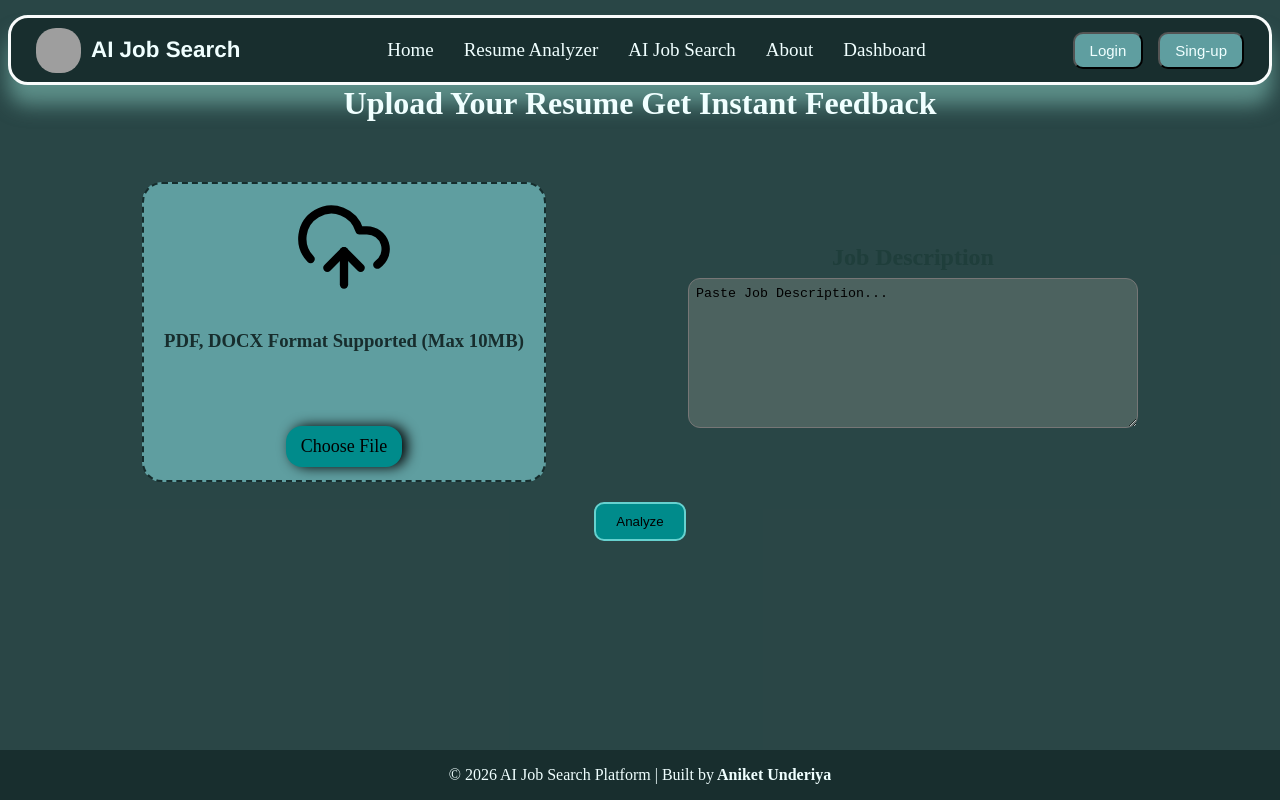
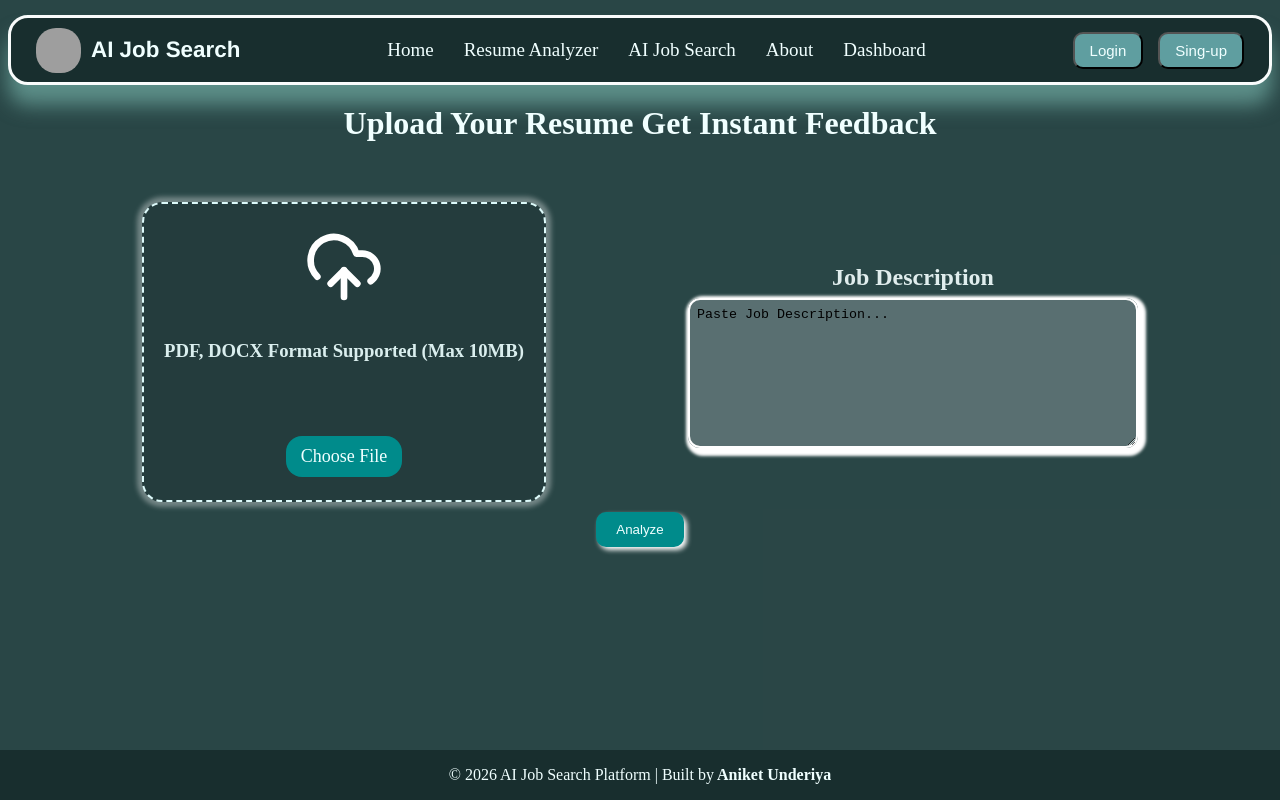
Before and after one commit to underiya-ai/Automate_job_search_platform, a React app in the folder frontend/: page /resume in a window 1280 px wide. Built offline with nearby package versions, Linux system fonts and the light colour scheme; grey boxes are pictures that could not be loaded; the HTML template or start-up script is replaced by a standard one.

Commit message:
update resume Analyzer page

```diff
--- a/frontend/src/index.css
+++ b/frontend/src/index.css
@@ -359,6 +359,7 @@ box-shadow:0 0 20px 10px rgba(134,198,188,.86);
 }
 .resume-header h1{
   color: azure;
+  padding-top: 20px;
 }
 
 .resume-upload{
@@ -372,16 +373,17 @@ box-shadow:0 0 20px 10px rgba(134,198,188,.86);
 }
 
 .upload-file{
-background-color: cadetblue;
+background-color: rgb(36, 60, 61);
 min-width: 400px;
 height: 300px;
 margin-top: 40px;
 border-radius: 20px;
-border: 2px rgb(22, 45, 45) dashed ;
+border: 2px rgb(221, 250, 250) dashed ;
 display: flex;
 flex-direction: column;
 justify-content: center;
 align-items: center;
+box-shadow: 0px 0px 5px 5px rgba(255, 255, 255, 0.353);
 }
 
 .job-desc-container{
@@ -394,21 +396,26 @@ align-items: center;
   align-items: center;
 
 
+
 }
 .job-desc-container h2{
   padding: 7px;
-  color: rgb(31, 62, 59);
+  color: rgb(224, 237, 237);
+
 }
 
 .job-desc-input{
   width: 100%;
   height: 150px;
   border-radius: 12px;
-  background-color: rgba(107, 126, 119, 0.523);
-  color: rgb(249, 248, 248);
+  background-color: rgba(132, 150, 154, 0.523);
+  color: rgb(3, 3, 3);
+  border: 2px solid white;
+  box-shadow: 3px 3px 3px 5px white;
 }
 textarea {
  color: black;
+ border: none;
 }
 ::placeholder{
   color: black;
@@ -421,7 +428,8 @@ textarea {
   font-size: 18px;
   margin-top: 50px;
   border-radius: 16px;
-  box-shadow: 5px 0px 13px 0px black;
+  color: azure;
+
 }
 
 .text-container{
@@ -436,7 +444,7 @@ textarea {
 
 }
 .text-container h3{
- color: rgb(23, 45, 45);
+ color: rgb(218, 238, 238);
 }
 
 .analyze-btn{
@@ -444,7 +452,8 @@ textarea {
   display: flex;
   justify-content: center;
   align-items: center;
-  padding: 20px;
+  padding: 10px 20px;
+
 
 }
 
@@ -453,6 +462,10 @@ textarea {
   background-color: darkcyan;
   padding: 10px 20px;
   border-radius: 10px;
-  border: 2px solid rgb(102, 209, 207);
+  border: 0px solid rgb(102, 209, 207);
+  box-shadow: 3px 3px 5px 0px white;
+  color: azure;
+
+
 
 }
--- a/frontend/src/pages/ResumeAnalyzer.jsx
+++ b/frontend/src/pages/ResumeAnalyzer.jsx
@@ -34,7 +34,7 @@ function ResumeAnalyzer() {
   async function handleAnalyze() {
 
     if (!file) {
-      setError("Please choose a resume.");
+      setError("Please choose a resume...");
       return;
     }
 
@@ -127,7 +127,7 @@ function ResumeAnalyzer() {
           <div className="upload-file">
 
             <div className="icon">
-            <CloudUpload size={100} />
+            <CloudUpload size={80} color='white' />
             </div>
 
             <div className="text-container">
```
